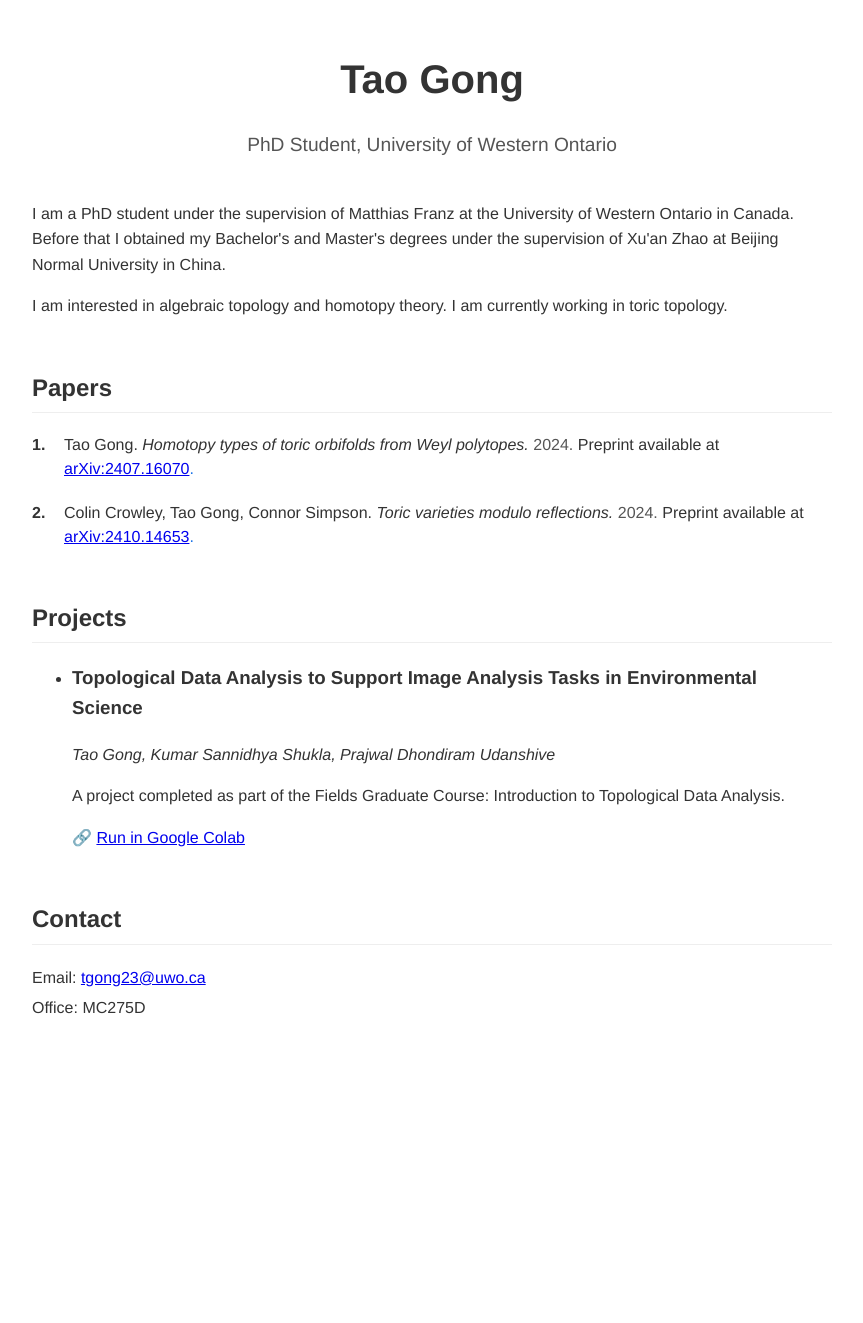
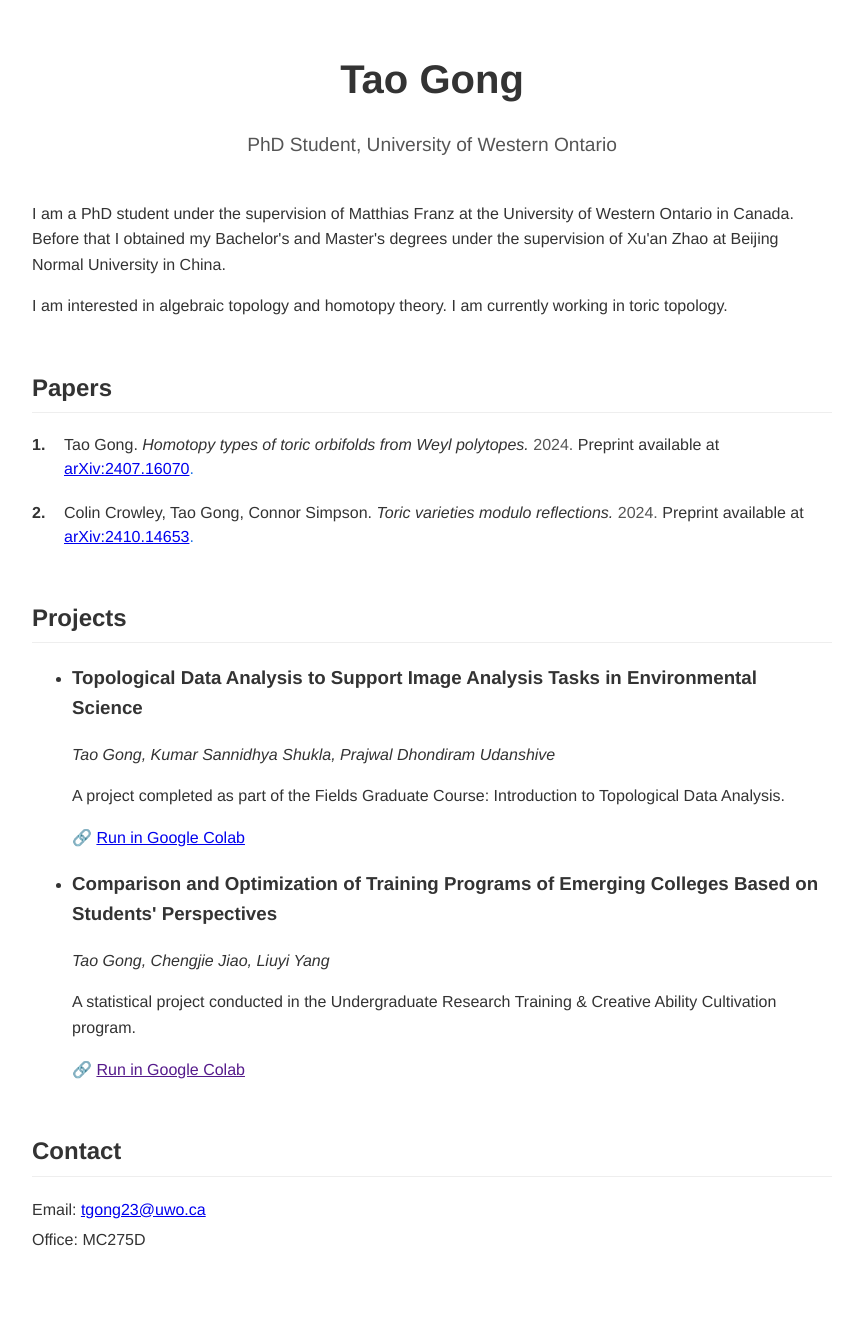
Before and after one commit to ggttaaoo/ggttaaoo.github.io, a Jekyll site: the page built from index.md, in a window 1280 px wide. Shown: the whole page, without its empty margins (208-1071 px from the left). Built offline with Jekyll 4.4.1, drawn with Linux system fonts in a browser that asks for light colours; before the commit the page ends 1091 px from its top, so only the background shows below that.

Commit message:
add training programs project

```diff
--- a/_data/projects.yml
+++ b/_data/projects.yml
@@ -3,3 +3,10 @@
   description: |
     A project completed as part of the Fields Graduate Course: Introduction to Topological Data Analysis.
   colab_link: "https://colab.research.google.com/drive/1ntokz2Rhk_mRP6YA3knxs51j6QBOkmCQ?usp=sharing"
+
+
+- title: "Comparison and Optimization of Training Programs of Emerging Colleges Based on Students' Perspectives"
+  authors: "Tao Gong, Chengjie Jiao, Liuyi Yang"
+  description: |
+    A statistical project conducted in the Undergraduate Research Training & Creative Ability Cultivation program.
+  download_link: "projects/training_programs_project.pdf"
```
Also changed, not shown: 1 other file.
